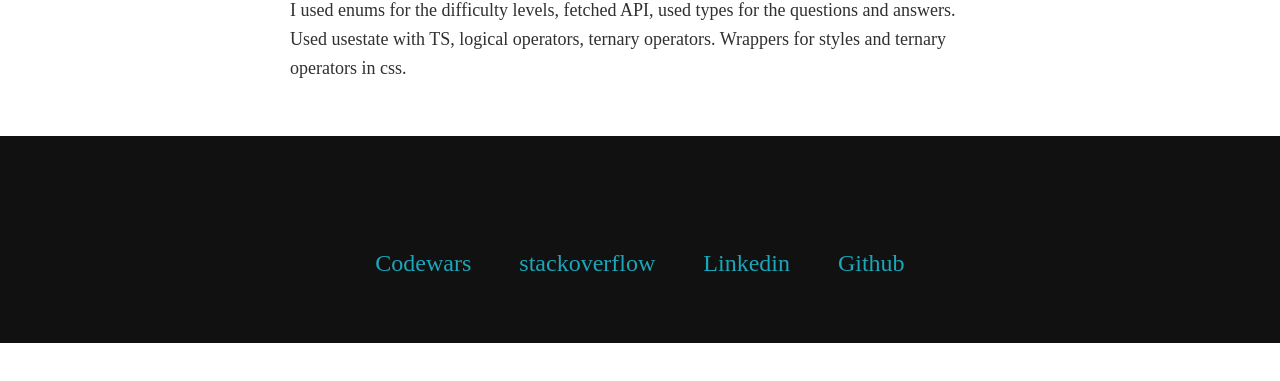
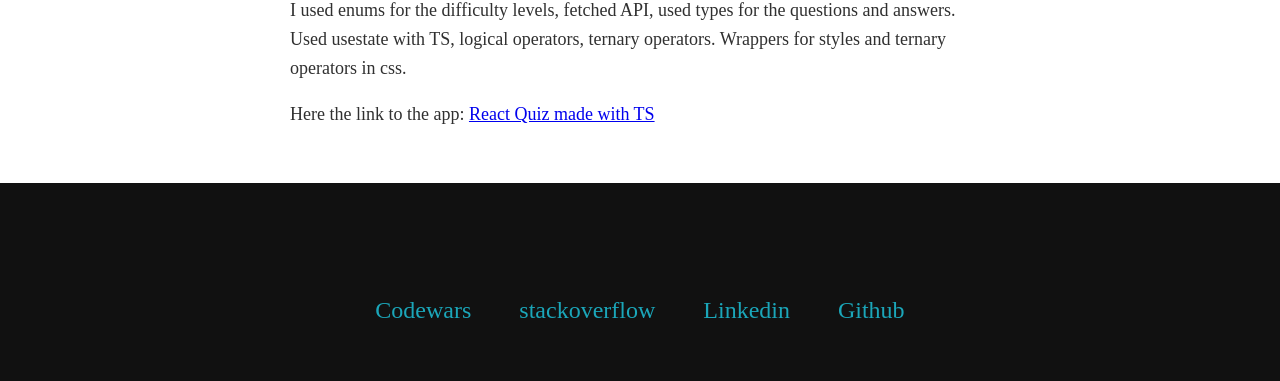
Before and after one commit to rohms/portfolio, a plain HTML site: page react-ts-quiz.html in a window 1280 px wide. Shown: the part 1139-1520 px from the top of the page. Before the commit the page ends 1482 px from the top, so only its background shows below. Drawn offline with nearby package versions, Linux system fonts and the light colour scheme.

Commit message:
added the links to each app

```diff
--- a/react-ts-quiz.html
+++ b/react-ts-quiz.html
@@ -45,6 +45,7 @@
     <img src="img/ReactTSQuiz.JPG" alt="">
     <p>I used enums for the difficulty levels, fetched API, used types for the questions and answers.
         Used usestate with TS, logical operators, ternary operators. Wrappers for styles and ternary operators in css.</p>
+        <p>Here the link to the app: <a href="https://stellar-quokka-69a049.netlify.app/" target="_blank" rel="noopener noreferrer">React Quiz made with TS</a></p>
 </div>
 
  <!-- Footer -->
```
Also changed, not shown: joke-generator.html (+1 -0 lines).
